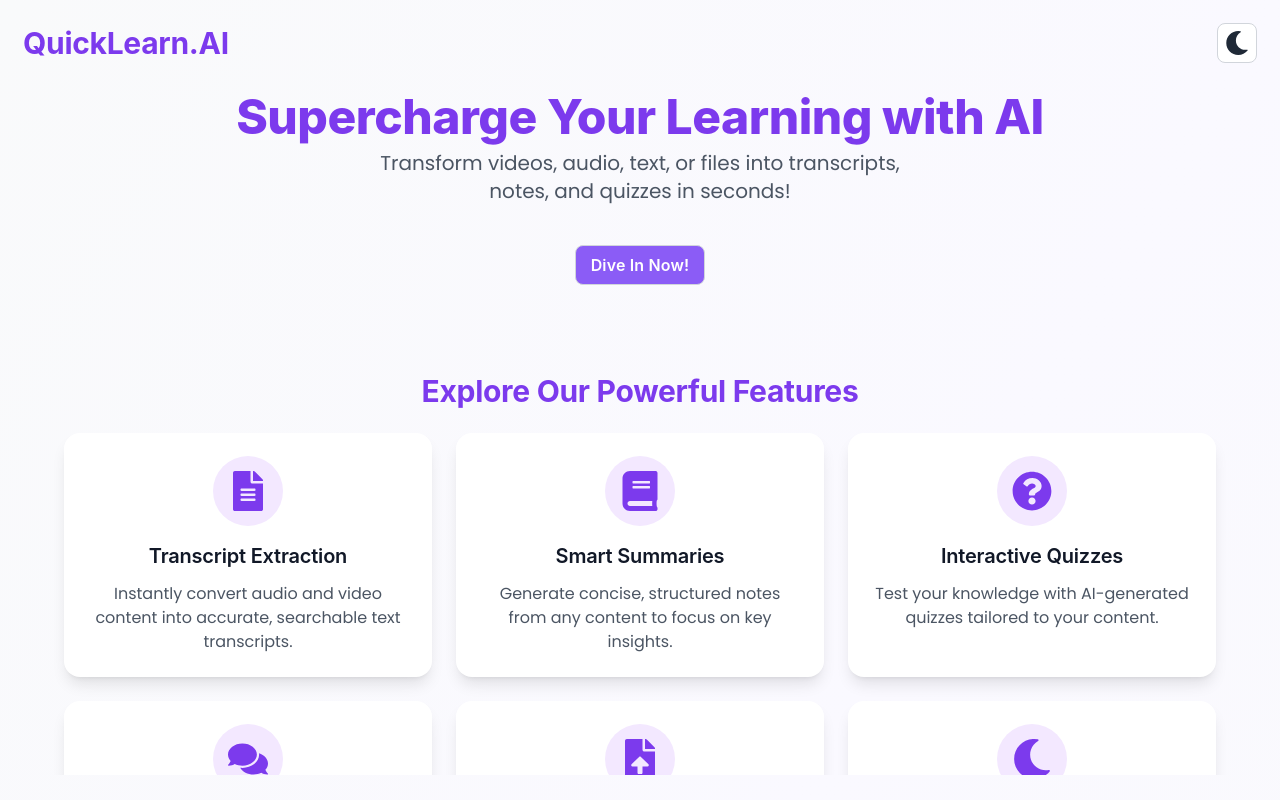
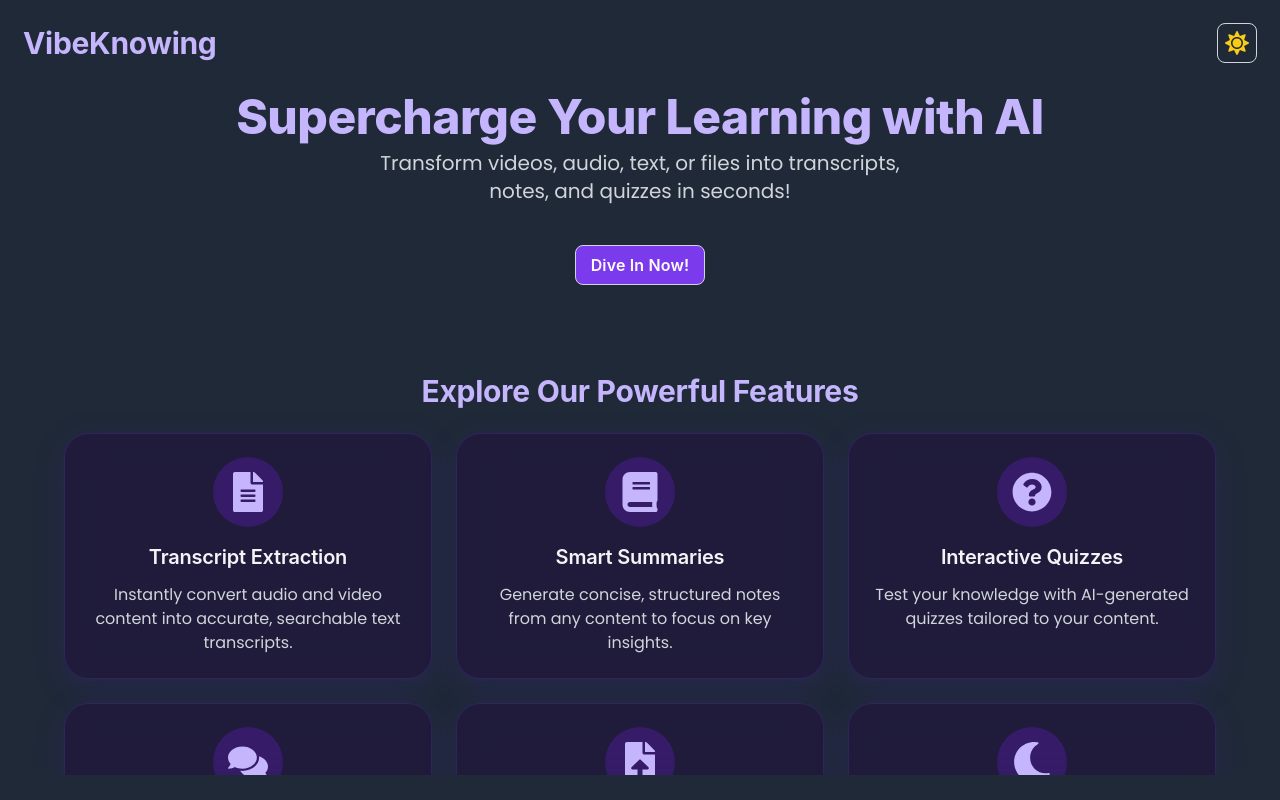
Before and after one commit to yeluru/quicklearn-ai-frontend, a React (Create React App) app: page / in a window 1280 px wide. Shown: the top 800 px of the page. Built offline with nearby package versions, Linux system fonts and the light colour scheme.

Commit message:
Complete branding update to VibeKnowing and set default theme to dark

```diff
--- a/public/index.html
+++ b/public/index.html
@@ -4,7 +4,7 @@
   <head>
     <meta charset="utf-8" />
     <meta name="viewport" content="width=device-width, initial-scale=1" />
-    <title>QuickLearn.ai</title>
+    <title>VibeKnowing</title>
     <link href="https://fonts.googleapis.com/css2?family=Poppins:wght@300;400;500;600;700&display=swap" rel="stylesheet">
   </head>
   <body>
--- a/src/App.js
+++ b/src/App.js
@@ -7,7 +7,7 @@ import Contact from './pages/Contact';
 import Privacy from './pages/Privacy';
 
 function App() {
-      const [theme, setTheme] = useState('light');
+      const [theme, setTheme] = useState('dark');
   const [showLandingPage, setShowLandingPage] = useState(true);
 
   const toggleTheme = () => {
--- a/src/LandingPage.js
+++ b/src/LandingPage.js
@@ -7,7 +7,7 @@ function LandingPage({ theme, toggleTheme, onStart }) {
     <div className={`${theme === 'dark' ? 'dark bg-gray-800' : 'bg-gradient-to-br from-gray-50 via-purple-50/50 to-gray-50'} min-h-screen font-sans`}>
       {/* Navbar */}
       <nav className="flex justify-between items-center p-6">
-        <h1 className={`text-3xl font-bold ${theme === 'dark' ? 'text-purple-300' : 'text-purple-600'}`}>QuickLearn.AI</h1>
+        <h1 className={`text-3xl font-bold ${theme === 'dark' ? 'text-purple-300' : 'text-purple-600'}`}>VibeKnowing</h1>
         <button
           onClick={toggleTheme}
           className={`p-2 rounded-lg border border-gray-300 focus:outline-none focus:ring-2 focus:ring-purple-400 transition-all duration-200 ${theme === 'dark' ? 'bg-gray-800 text-yellow-400' : 'bg-white text-gray-800'} hover:scale-110`}
--- a/src/MainApp.js
+++ b/src/MainApp.js
@@ -811,7 +811,7 @@ export default function MainApp({ theme, toggleTheme }) {
             doc.text(line, 10, y);
             y += 10;
         });
-        doc.save(`${topicTitle || 'QuickLearn'}_${label}.pdf`);
+        doc.save(`${topicTitle || 'VibeKnowing'}_${label}.pdf`);
     }
 
     // Helper to detect website scraping (not video, not audio, not Google Drive)
--- a/src/pages/About.js
+++ b/src/pages/About.js
@@ -4,7 +4,7 @@ export default function About() {
   return (
     <div className="p-6 text-center">
       <h1 className="text-3xl font-bold">About Us</h1>
-      <p>Learn more about QuickLearn.AI.</p>
+      <p>Learn more about VibeKnowing.</p>
     </div>
   );
 }
```
